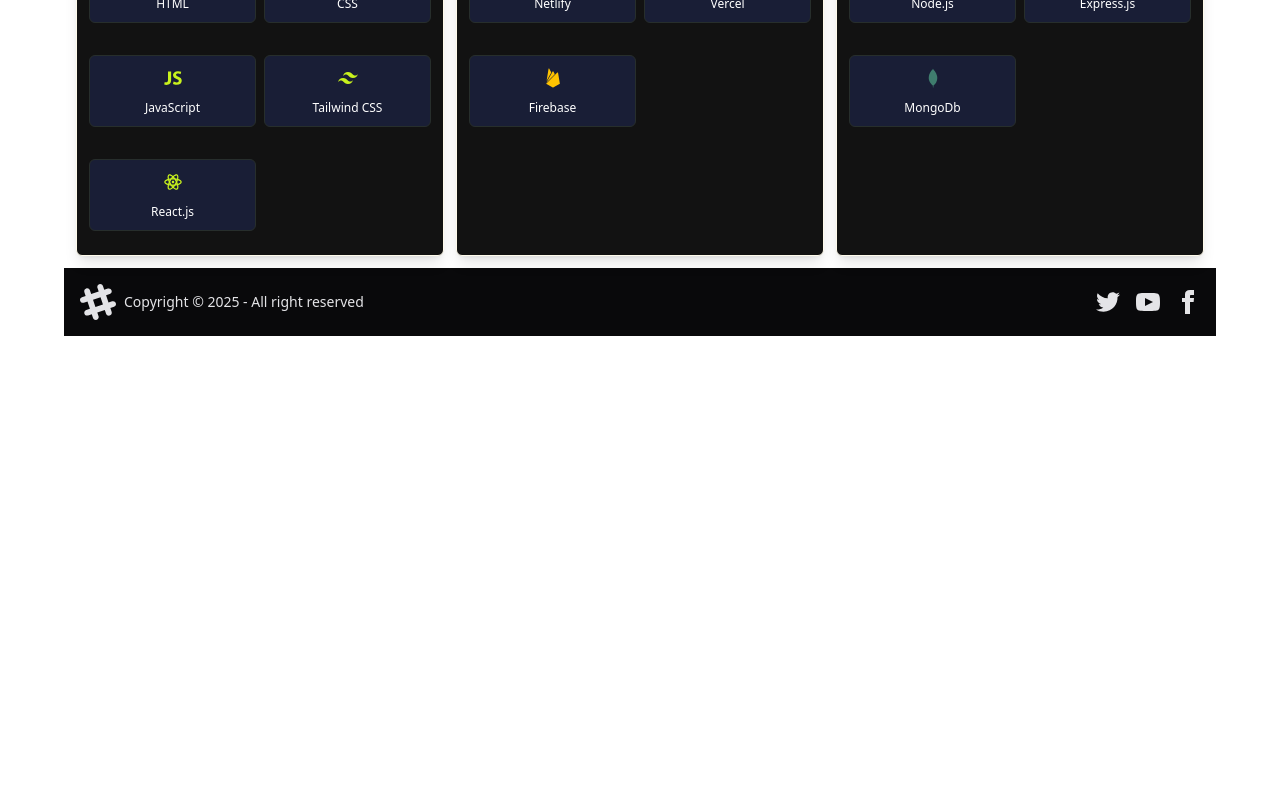
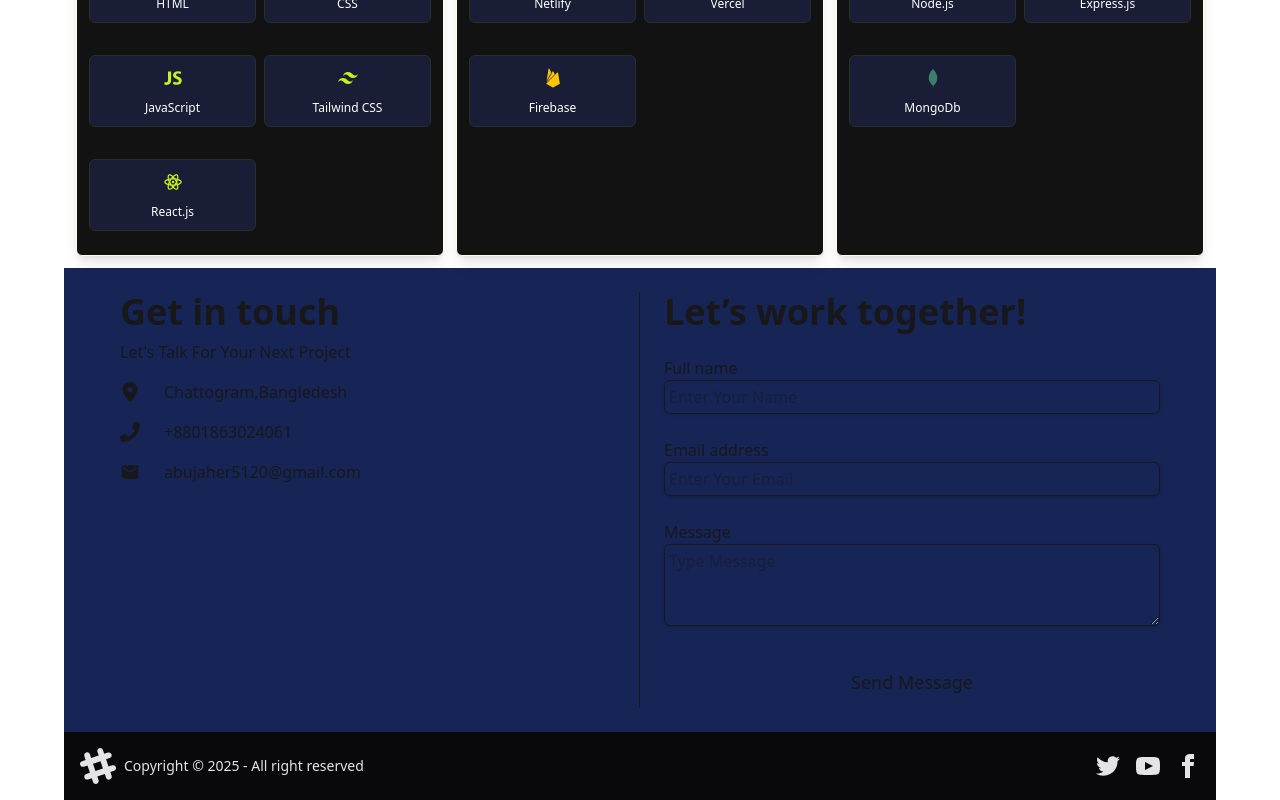
Before and after one commit to abujaher5/abu-jaher-portfolio, a React (Vite) app: page / in a window 1280 px wide. Shown: the part 901-1701 px from the top of the page. Before the commit the page ends 1237 px from the top, so only its background shows below. Built offline with nearby package versions, Linux system fonts and the light colour scheme.

Commit message:
added contact component

```diff
--- a/src/pages/Home/Home.jsx
+++ b/src/pages/Home/Home.jsx
@@ -1,5 +1,6 @@
 import About from "../../sections/About";
 import Banner from "../../sections/Banner";
+import Contact from "../../sections/Contact";
 import Skills from "../../sections/Skills";
 
 const Home = () => {
@@ -8,6 +9,7 @@ const Home = () => {
       <Banner />
       <About />
       <Skills />
+      <Contact />
     </div>
   );
 };
--- /dev/null
+++ b/src/sections/Contact.jsx
@@ -0,0 +1,71 @@
+import { FaPhone } from "react-icons/fa";
+import { FaLocationDot } from "react-icons/fa6";
+import { MdEmail } from "react-icons/md";
+
+const Contact = () => {
+  return (
+    <div>
+      <section id="contact" className="py-6 bg-blue-950">
+        <div className="grid max-w-6xl grid-cols-1 px-6 mx-auto lg:px-8 md:grid-cols-2 md:divide-x">
+          <div className="py-6 md:py-0 md:px-6">
+            <h1 className="text-4xl font-bold">Get in touch</h1>
+            <p className="pt-2 pb-4">Let's Talk For Your Next Project</p>
+            <div className="space-y-4">
+              <p className="flex items-center hover:text-green-500">
+                <FaLocationDot className="w-5 h-5 mr-2 sm:mr-6" />
+
+                <span>Chattogram,Bangledesh</span>
+              </p>
+              <p className="flex items-center hover:text-green-500">
+                <FaPhone className="w-5 h-5 mr-2 sm:mr-6" />
+                <span>+8801863024061</span>
+              </p>
+              <p className="flex items-center hover:text-green-500">
+                <MdEmail className="w-5 h-5 mr-2 sm:mr-6" />
+                <span>abujaher5120@gmail.com</span>
+              </p>
+            </div>
+          </div>
+          <form
+            noValidate=""
+            className="flex flex-col py-6 space-y-6 md:py-0 md:px-6"
+          >
+            <h1 className="text-4xl font-bold">Let’s work together!</h1>
+            <label className="block">
+              <span className="mb-1">Full name</span>
+              <input
+                type="text"
+                placeholder="Enter Your Name"
+                className="border w-full rounded-md shadow-sm p-1 "
+              />
+            </label>
+            <label className="block">
+              <span className="mb-1">Email address</span>
+              <input
+                type="email"
+                placeholder="Enter Your Email"
+                className="border w-full rounded-md shadow-sm p-1 "
+              />
+            </label>
+            <label className="block">
+              <span className="mb-1">Message</span>
+              <textarea
+                rows="3"
+                placeholder="Type Message"
+                className="border w-full rounded-md shadow-sm p-1 "
+              ></textarea>
+            </label>
+            <button
+              type="button"
+              className="self-center px-8 py-3 text-lg rounded focus:ring hover:ring focus:ring-opacity-75 dark:bg-violet-600 dark:text-gray-50 focus:dark:ring-violet-600 hover:dark:ring-violet-600"
+            >
+              Send Message
+            </button>
+          </form>
+        </div>
+      </section>
+    </div>
+  );
+};
+
+export default Contact;
```
